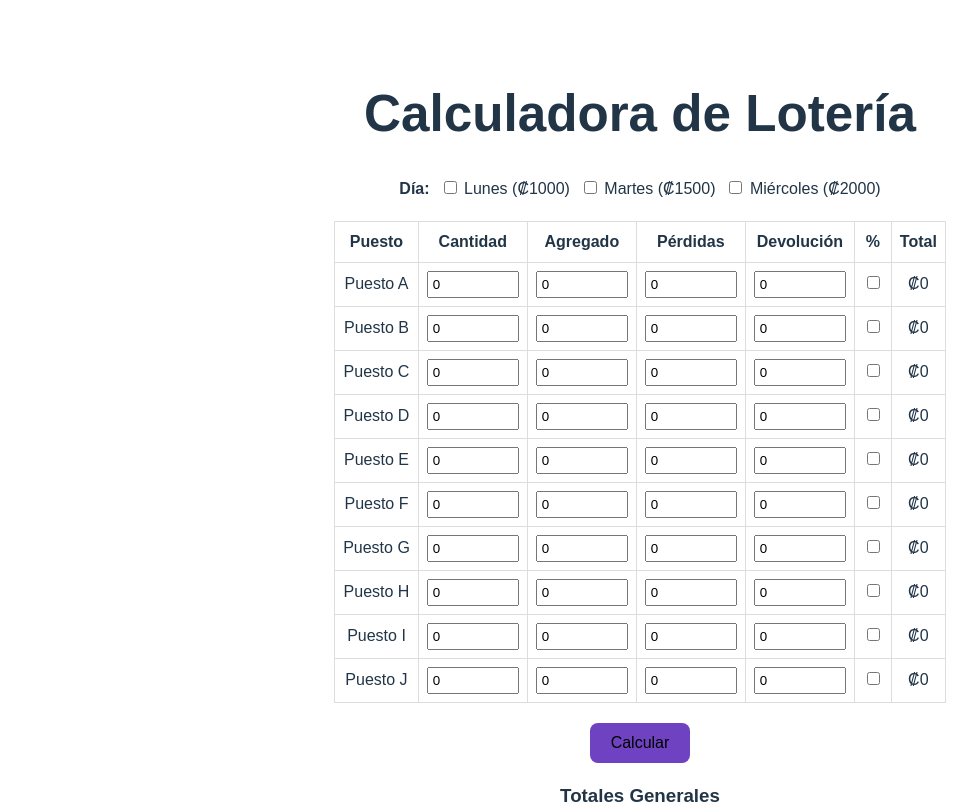
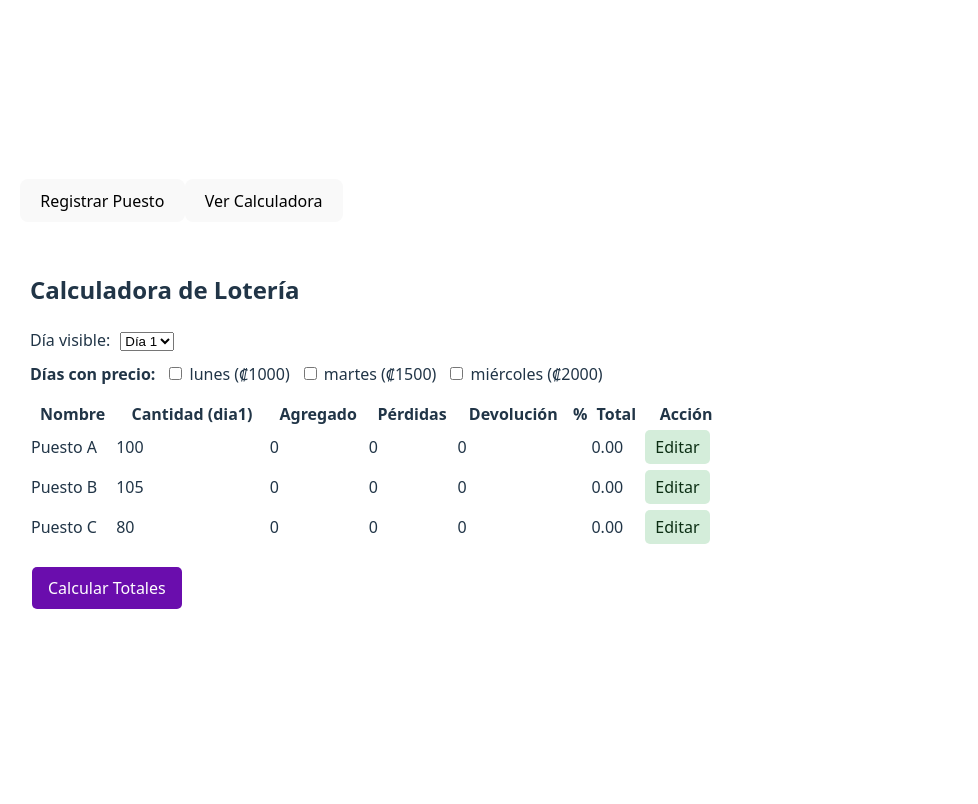
Before and after one commit to chrisbmx20720/loteria, a React (Vite) app: page / in a window 1280 px wide. Shown: the top 804 px of the page, without its empty margins (0-978 px from the left). Built offline with nearby package versions, Linux system fonts and the light colour scheme; data requests are answered from the project's data file.

Commit message:
loteria funcionando

```diff
--- /dev/null
+++ b/db.json
@@ -0,0 +1,46 @@
+{
+  "puestos": [
+    {
+      "id": "a151",
+      "nombre": "Puesto A",
+      "cantidades": {
+        "dia1": 100,
+        "dia2": 90,
+        "dia3": 80
+      },
+      "agregado": 0,
+      "perdidas": 0,
+      "devolucion": 0,
+      "porcentaje": true,
+      "total": 0
+    },
+    {
+      "id": "896f",
+      "nombre": "Puesto B",
+      "cantidades": {
+        "dia1": 105,
+        "dia2": 95,
+        "dia3": 85
+      },
+      "agregado": 0,
+      "perdidas": 0,
+      "devolucion": 0,
+      "porcentaje": false,
+      "total": 0
+    },
+    {
+      "id": "9d09",
+      "nombre": "Puesto C",
+      "cantidades": {
+        "dia1": 80,
+        "dia2": 100,
+        "dia3": 90
+      },
+      "agregado": 0,
+      "perdidas": 0,
+      "devolucion": 0,
+      "porcentaje": true,
+      "total": 0
+    }
+  ]
+}
--- a/src/App.jsx
+++ b/src/App.jsx
@@ -1,23 +1,49 @@
-import { BrowserRouter } from "react-router-dom"
-import AppRouting from './routes/AppRouting'
-import './App.css'
+import React, { useEffect, useState } from 'react';
+import RegistroPuestos from './components/register/RegisterComponent';
+import CalculadoraLoteria from './components/calculadora/Calculadora';
+import { obtenerPuestos, crearPuesto } from './services/PuestoService';
 
+const App = () => {
+  const [puestos, setPuestos] = useState([]);
+  const [vista, setVista] = useState('calcular'); // 'registro' o 'calcular'
 
-function App() {
+  const cargarPuestos = async () => {
+    const datos = await obtenerPuestos();
+    setPuestos(datos);
+  };
+
+  const agregarPuesto = async (nuevo) => {
+    const guardado = await crearPuesto(nuevo);
+    setPuestos((prev) => [...prev, guardado]);
+    setVista('calcular'); // Volver a la vista principal luego de guardar
+  };
+
+  const actualizarPuesto = (puestoEditado) => {
+    setPuestos((prevPuestos) =>
+      prevPuestos.map((puesto) =>
+        puesto.id === puestoEditado.id ? puestoEditado : puesto
+      )
+    );
+  };
+
+  useEffect(() => {
+    cargarPuestos();
+  }, []);
+
   return (
+    <div style={{ padding: '20px' }}>
+      <div style={{ marginBottom: '20px' }}>
+        <button onClick={() => setVista('registro')}>Registrar Puesto</button>
+        <button onClick={() => setVista('calcular')}>Ver Calculadora</button>
+      </div>
 
-      <>
-    <div className="d-flex flex-column min-vh-100">
-      <BrowserRouter>
+      {vista === 'registro' ? (
+        <RegistroPuestos onGuardar={agregarPuesto} />
+      ) : (
+        <CalculadoraLoteria puestos={puestos} actualizarPuesto={actualizarPuesto} />
+      )}
+    </div>
+  );
+};
 
-        <div className="flex-grow-1">
-          <AppRouting />
-        </div>
-
-      </BrowserRouter>
-    </div>
-    </>
-  )
-}
-
-export default App
+export default App;
--- a/src/components/calculadora/Calculadora.jsx
+++ b/src/components/calculadora/Calculadora.jsx
@@ -1,4 +1,5 @@
-import React, { useState } from 'react';
+import React, { useState, useEffect } from 'react';
+
 
 const precios = {
   lunes: 1000,
@@ -6,198 +7,243 @@ const precios = {
   miércoles: 2000,
 };
 
-const puestosIniciales = [
-  'Puesto A',
-  'Puesto B',
-  'Puesto C',
-  'Puesto D',
-  'Puesto E',
-  'Puesto F',
-  'Puesto G',
-  'Puesto H',
-  'Puesto I',
-  'Puesto J',
-];
+const CalculadoraLoteria = ({ puestos, actualizarPuesto }) => {
+  const [datosPuestos, setDatosPuestos] = useState([]);
+  const [diaVisible, setDiaVisible] = useState('dia1');
+  const [diasSeleccionados, setDiasSeleccionados] = useState([]);
+  const [edicionPuesto, setEdicionPuesto] = useState(null);
+  const [totalGeneral, setTotalGeneral] = useState(0);
 
-const CalculadoraLoteria = () => {
-  const [diaSeleccionado, setDiaSeleccionado] = useState('');
-  const [datosPuestos, setDatosPuestos] = useState(
-    puestosIniciales.map((puesto) => ({
-      nombre: puesto,
-      cantidad: 0,
-      agregado: 0,
-      perdidas: 0,
-      devolucion: 0,
-      porcentaje: false,
-      total: 0,
-    }))
+  useEffect(() => {
+    const puestosConTotal = puestos.map((p) => ({
+      ...p,
+      total: p.total || '0.00',
+    }));
+    setDatosPuestos(puestosConTotal);
+  }, [puestos]);
+
+  const manejarSeleccionDiaPrecio = (dia) => {
+    setDiasSeleccionados((prev) =>
+      prev.includes(dia) ? prev.filter((d) => d !== dia) : [...prev, dia]
     );
-
-  const manejarCambioDia = (evento) => {
-    const { value } = evento.target;
-    setDiaSeleccionado((prevDia) => (prevDia === value ? '' : value));
-  };
-
-  const manejarCambioPuesto = (indice, campo, valor) => {
-    const nuevosDatos = [...datosPuestos];
-    if (campo === 'porcentaje') {
-      nuevosDatos[indice][campo] = valor;
-    } else {
-      nuevosDatos[indice][campo] = parseFloat(valor) || 0;
-    }
-    setDatosPuestos(nuevosDatos);
   };
 
   const calcularTotales = () => {
-    if (!diaSeleccionado) {
-      alert('Por favor, selecciona un día.');
+    if (diasSeleccionados.length === 0) {
+      alert('Selecciona al menos un día con precio.');
       return;
     }
 
-    const precioDia = precios[diaSeleccionado];
-    let totalDevolucion = 0;
-    let totalPerdida = 0;
     let totalGeneral = 0;
 
-    const nuevosDatos = datosPuestos.map((puesto) => {
-      const { cantidad, agregado, perdidas, devolucion, porcentaje } = puesto;
+    const nuevosPuestos = datosPuestos.map((puesto) => {
+      const cantidad = Number(puesto.cantidades[diaVisible]) || 0;
+      const agregado = Number(puesto.agregado) || 0;
+      const perdidas = Number(puesto.perdidas) || 0;
+      const tienePorcentaje = puesto.porcentaje;
+
+      let total = 0;
+      diasSeleccionados.forEach((dia) => {
+        const precio = precios[dia];
         const base = cantidad + agregado - perdidas;
-      const totalSinDescuento = base * precioDia;
-      const descuento = porcentaje ? totalSinDescuento * 0.04 : 0;
-      const total = totalSinDescuento - descuento;
+        const subtotal = base * precio;
+        const descuento = tienePorcentaje ? subtotal * 0.04 : 0;
+        total += subtotal - descuento;
+      });
 
-      totalDevolucion += devolucion;
-      totalPerdida += perdidas;
       totalGeneral += total;
 
-      return {
-        ...puesto,
-        total: total.toFixed(2),
-      };
+      return { ...puesto, total: total.toFixed(2) };
     });
 
-    setDatosPuestos(nuevosDatos);
-    setTotales({
-      devolucion: (precioDia*totalDevolucion).toFixed(2),
-      perdida: (precioDia*totalPerdida).toFixed(2),
-      general: totalGeneral.toFixed(2),
-    });
+    setDatosPuestos(nuevosPuestos);
+    setTotalGeneral(totalGeneral.toFixed(2));
   };
 
-  const [totales, setTotales] = useState({
-    devolucion: '0.00',
-    perdida: '0.00',
-    general: '0.00',
-  });
+  const editarPuesto = (puesto) => {
+    setEdicionPuesto({ ...puesto });
+  };
+
+  const guardarEdicion = () => {
+    actualizarPuesto(edicionPuesto);
+    setEdicionPuesto(null);
+  };
+
+  const manejarCambioEdicion = (campo, valor) => {
+    setEdicionPuesto((prev) => ({
+      ...prev,
+      [campo]: valor,
+    }));
+  };
+
+  const estilosBoton = {
+    backgroundColor: '#6a0dad',
+    color: '#fff',
+    border: 'none',
+    borderRadius: '5px',
+    padding: '6px 10px',
+    margin: '2px',
+    cursor: 'pointer',
+  };
+
+  const estilosBoton1 = {
+    backgroundColor: '#d4edda',
+    color: '#0b2e13',
+    border: 'none',
+    borderRadius: '5px',
+    padding: '6px 10px',
+    margin: '2px',
+    cursor: 'pointer',
+  };
+
+  const responsiveStyle = {
+    overflowX: 'auto',
+    maxWidth: '100%',
+  };
 
   return (
-    <div style={{ padding: '20px', fontFamily: 'Arial, sans-serif' }}>
-      <h1>Calculadora de Lotería</h1>
+    <div style={{ padding: '10px' }}>
+      <h2>Calculadora de Lotería</h2>
 
       <div>
-        <strong>Día:</strong>
+        <label>
+          Día visible:
+          <select value={diaVisible} onChange={(e) => setDiaVisible(e.target.value)} style={{ marginLeft: '10px' }}>
+            <option value="dia1">Día 1</option>
+            <option value="dia2">Día 2</option>
+            <option value="dia3">Día 3</option>
+          </select>
+        </label>
+      </div>
+
+      <div style={{ marginTop: '10px', display: 'flex', flexWrap: 'wrap' }}>
+        <strong>Días con precio:</strong>
         {Object.keys(precios).map((dia) => (
           <label key={dia} style={{ marginLeft: '10px' }}>
             <input
               type="checkbox"
               value={dia}
-              checked={diaSeleccionado === dia}
-              onChange={manejarCambioDia}
+              checked={diasSeleccionados.includes(dia)}
+              onChange={() => manejarSeleccionDiaPrecio(dia)}
             />
-            {` ${dia.charAt(0).toUpperCase() + dia.slice(1)} (₡${precios[dia]})`}
+            {` ${dia} (₡${precios[dia]})`}
           </label>
         ))}
       </div>
 
-      <table style={{ borderCollapse: 'collapse', width: '100%', marginTop: '20px' }}>
+      <div style={{ marginTop: '15px', ...responsiveStyle }}>
+        <table style={{ width: '100%', borderCollapse: 'collapse', minWidth: '700px' }}>
           <thead>
             <tr>
-            <th style={estiloCelda}>Puesto</th>
-            <th style={estiloCelda}>Cantidad</th>
-            <th style={estiloCelda}>Agregado</th>
-            <th style={estiloCelda}>Pérdidas</th>
-            <th style={estiloCelda}>Devolución</th>
-            <th style={estiloCelda}>%</th>
-            <th style={estiloCelda}>Total</th>
+              <th>Nombre</th>
+              <th>Cantidad ({diaVisible})</th>
+              <th>Agregado</th>
+              <th>Pérdidas</th>
+              <th>Devolución</th>
+              <th>%</th>
+              <th>Total</th>
+              <th>Acción</th>
             </tr>
           </thead>
           <tbody>
-          {datosPuestos.map((puesto, indice) => (
-            <tr key={indice}>
-              <td style={estiloCelda}>{puesto.nombre}</td>
-              <td style={estiloCelda}>
+            {datosPuestos.map((puesto) => (
+              <tr key={puesto.id}>
+                <td>
+                  {edicionPuesto?.id === puesto.id ? (
                     <input
                       type="text"
-                  value={puesto.cantidad}
-                  onChange={(e) => manejarCambioPuesto(indice, 'cantidad', e.target.value)}
-                  style={estiloInput}
+                      value={edicionPuesto.nombre}
+                      onChange={(e) => manejarCambioEdicion('nombre', e.target.value)}
                     />
+                  ) : (
+                    puesto.nombre
+                  )}
                 </td>
-              <td style={estiloCelda}>
+                <td>
+                  {edicionPuesto?.id === puesto.id ? (
                     <input
-                  type="text"
-                  value={puesto.agregado}
-                  onChange={(e) => manejarCambioPuesto(indice, 'agregado', e.target.value)}
-                  style={estiloInput}
+                      type="number"
+                      value={edicionPuesto.cantidades[diaVisible]}
+                      onChange={(e) =>
+                        manejarCambioEdicion('cantidades', {
+                          ...edicionPuesto.cantidades,
+                          [diaVisible]: e.target.value,
+                        })
+                      }
                     />
+                  ) : (
+                    puesto.cantidades[diaVisible]
+                  )}
                 </td>
-              <td style={estiloCelda}>
+                <td>
+                  {edicionPuesto?.id === puesto.id ? (
                     <input
-                  type="text"
-                  value={puesto.perdidas}
-                  onChange={(e) => manejarCambioPuesto(indice, 'perdidas', e.target.value)}
-                  style={estiloInput}
+                      type="number"
+                      value={edicionPuesto.agregado}
+                      onChange={(e) => manejarCambioEdicion('agregado', e.target.value)}
                     />
+                  ) : (
+                    puesto.agregado
+                  )}
                 </td>
-              <td style={estiloCelda}>
+                <td>
+                  {edicionPuesto?.id === puesto.id ? (
                     <input
-                  type="text"
-                  value={puesto.devolucion}
-                  onChange={(e) => manejarCambioPuesto(indice, 'devolucion', e.target.value)}
-                  style={estiloInput}
+                      type="number"
+                      value={edicionPuesto.perdidas}
+                      onChange={(e) => manejarCambioEdicion('perdidas', e.target.value)}
                     />
+                  ) : (
+                    puesto.perdidas
+                  )}
                 </td>
-              <td style={estiloCelda}>
+                <td>
+                  {edicionPuesto?.id === puesto.id ? (
                     <input
-                  type="checkbox"
-                  checked={puesto.porcentaje}
-                  onChange={(e) => manejarCambioPuesto(indice, 'porcentaje', e.target.checked)}
+                      type="number"
+                      value={edicionPuesto.devolucion}
+                      onChange={(e) => manejarCambioEdicion('devolucion', e.target.value)}
                     />
+                  ) : (
+                    puesto.devolucion
+                  )}
                 </td>
-              <td style={estiloCelda}>₡{puesto.total}</td>
+                <td>
+                  {edicionPuesto?.id === puesto.id ? (
+                    <input
+                      type="number"
+                      value={edicionPuesto.porcentaje}
+                      onChange={(e) => manejarCambioEdicion('porcentaje', e.target.value)}
+                    />
+                  ) : (
+                    puesto.porcentaje
+                  )}
+                </td>
+                <td>{puesto.total}</td>
+                <td>
+                  {edicionPuesto?.id === puesto.id ? (
+                    <button style={estilosBoton1} onClick={guardarEdicion}>Guardar</button>
+                  ) : (
+                    <button style={estilosBoton1} onClick={() => editarPuesto(puesto)}>Editar</button>
+                  )}
+                </td>
               </tr>
             ))}
           </tbody>
         </table>
+      </div>
 
-      <button onClick={calcularTotales} style={estiloBoton}>
-        Calcular
+      <button onClick={calcularTotales} style={{ ...estilosBoton, marginTop: '20px', padding: '10px 16px' }}>
+        Calcular Totales
       </button>
 
-      <h3>Totales Generales</h3>
-      <p>Total Devolución: ₡{totales.devolucion}</p>
-      <p>Total Pérdida: ₡{totales.perdida }</p>
-      <p>Total General: ₡{totales.general}</p>
+      {totalGeneral > 0 && (
+        <div style={{ marginTop: '15px', fontWeight: 'bold', fontSize: '1.2em' }}>
+          Total general: ₡{totalGeneral}
+        </div>
+      )}
     </div>
   );
 };
 
-const estiloCelda = {
-  border: '1px solid #ddd',
-  padding: '8px',
-  textAlign: 'center',
-};
-
-const estiloInput = {
-  width: '80px',
-  padding: '4px',
-};
-
-const estiloBoton = {
-  marginTop: '20px',
-  padding: '10px 20px',
-  fontSize: '16px',
-  backgroundColor:'#6f42c1',
-};
-
 export default CalculadoraLoteria;
--- a/src/components/register/RegisterComponent.jsx
+++ b/src/components/register/RegisterComponent.jsx
@@ -1,103 +1,86 @@
 import React, { useState } from 'react';
-import { Form, Button, Container, Row, Col } from 'react-bootstrap';
-import { addPuesto } from '../../services/PuestoService';
 
-const RegisterPuestoComponent = () => {
-  const [puesto, setPuesto] = useState({
-    cantidad: '',
-    devolucion1: '',
-    devolucion2: '',
-    agregado: '',
-    perdidas: ''
+const RegistroPuestos = ({ onGuardar }) => {
+  const [nuevoPuesto, setNuevoPuesto] = useState({
+    nombre: '',
+    cantidades: { dia1: 0, dia2: 0, dia3: 0 },
+    agregado: 0,
+    perdidas: 0,
+    devolucion: 0,
+    porcentaje: false,
   });
 
-  const handleChange = (e) => {
-    const { name, value } = e.target;
-    setPuesto({ ...puesto, [name]: value });
-  };
-
-  const handleSubmit = async (e) => {
-    e.preventDefault();
-    try {
-      await addPuesto(puesto);
-      alert('¡Puesto registrado exitosamente!');
-      setPuesto({
-        cantidad: '',
-        devolucion1: '',
-        devolucion2: '',
-        agregado: '',
-        perdidas: ''
-      });
-    } catch (error) {
-      console.error('Error al registrar el puesto:', error);
-      alert('Hubo un error al registrar el puesto.');
+  const manejarCambio = (campo, valor, subcampo = null) => {
+    if (subcampo) {
+      setNuevoPuesto(prev => ({
+        ...prev,
+        [campo]: {
+          ...prev[campo],
+          [subcampo]: parseFloat(valor) || 0,
+        },
+      }));
+    } else if (campo === 'porcentaje') {
+      setNuevoPuesto(prev => ({ ...prev, porcentaje: valor }));
+    } else {
+      setNuevoPuesto(prev => ({ ...prev, [campo]: parseFloat(valor) || 0 }));
     }
   };
 
+  const guardarPuesto = () => {
+    if (!nuevoPuesto.nombre.trim()) {
+      alert('El nombre del puesto es obligatorio');
+      return;
+    }
+    onGuardar({ ...nuevoPuesto, total: 0 });
+    // Reiniciar formulario
+    setNuevoPuesto({
+      nombre: '',
+      cantidades: { dia1: 0, dia2: 0, dia3: 0 },
+      agregado: 0,
+      perdidas: 0,
+      devolucion: 0,
+      porcentaje: false,
+    });
+  };
+
   return (
-    <Container className="d-flex justify-content-center align-items-center min-vh-100">
-      <Row className="w-100">
-        <Col md={8} lg={6} className="mx-auto">
-          <Form onSubmit={handleSubmit} className="p-4 border rounded shadow-sm bg-light">
-            <h2 className="text-center mb-4">Registrar Puesto</h2>
-            <Form.Group controlId="formCantidad" className="mb-3">
-              <Form.Label>Cantidad</Form.Label>
-              <Form.Control
-                type="number"
-                name="cantidad"
-                value={puesto.cantidad}
-                onChange={handleChange}
-                required
-              />
-            </Form.Group>
-            <Form.Group controlId="formDevolucion1" className="mb-3">
-              <Form.Label>Devolución 1</Form.Label>
-              <Form.Control
-                type="number"
-                name="devolucion1"
-                value={puesto.devolucion1}
-                onChange={handleChange}
-                required
-              />
-            </Form.Group>
-            <Form.Group controlId="formDevolucion2" className="mb-3">
-              <Form.Label>Devolución 2</Form.Label>
-              <Form.Control
-                type="number"
-                name="devolucion2"
-                value={puesto.devolucion2}
-                onChange={handleChange}
-                required
-              />
-            </Form.Group>
-            <Form.Group controlId="formAgregado" className="mb-3">
-              <Form.Label>Agregado</Form.Label>
-              <Form.Control
-                type="number"
-                name="agregado"
-                value={puesto.agregado}
-                onChange={handleChange}
-                required
-              />
-            </Form.Group>
-            <Form.Group controlId="formPerdidas" className="mb-3">
-              <Form.Label>Pérdidas</Form.Label>
-              <Form.Control
-                type="number"
-                name="perdidas"
-                value={puesto.perdidas}
-                onChange={handleChange}
-                required
-              />
-            </Form.Group>
-            <Button variant="primary" type="submit" className="w-100 mt-3">
-              Registrar Puesto
-            </Button>
-          </Form>
-        </Col>
-      </Row>
-    </Container>
+    <div style={{ marginBottom: '20px' }}>
+      <h2>Registrar Puesto</h2>
+      <div>
+        <label>Nombre del puesto: </label>
+        <input type="text" value={nuevoPuesto.nombre} onChange={e => setNuevoPuesto({ ...nuevoPuesto, nombre: e.target.value })} />
+      </div>
+      <div>
+        <label>Cantidad Día 1: </label>
+        <input type="number" value={nuevoPuesto.cantidades.dia1} onChange={e => manejarCambio('cantidades', e.target.value, 'dia1')} />
+      </div>
+      <div>
+        <label>Cantidad Día 2: </label>
+        <input type="number" value={nuevoPuesto.cantidades.dia2} onChange={e => manejarCambio('cantidades', e.target.value, 'dia2')} />
+      </div>
+      <div>
+        <label>Cantidad Día 3: </label>
+        <input type="number" value={nuevoPuesto.cantidades.dia3} onChange={e => manejarCambio('cantidades', e.target.value, 'dia3')} />
+      </div>
+      <div>
+        <label>Agregado: </label>
+        <input type="number" value={nuevoPuesto.agregado} onChange={e => manejarCambio('agregado', e.target.value)} />
+      </div>
+      <div>
+        <label>Pérdidas: </label>
+        <input type="number" value={nuevoPuesto.perdidas} onChange={e => manejarCambio('perdidas', e.target.value)} />
+      </div>
+      <div>
+        <label>Devolución: </label>
+        <input type="number" value={nuevoPuesto.devolucion} onChange={e => manejarCambio('devolucion', e.target.value)} />
+      </div>
+      <div>
+        <label>% Descuento: </label>
+        <input type="checkbox" checked={nuevoPuesto.porcentaje} onChange={e => manejarCambio('porcentaje', e.target.checked)} />
+      </div>
+      <button onClick={guardarPuesto}>Guardar Puesto</button>
+    </div>
   );
 };
 
-export default RegisterPuestoComponent;
+export default RegistroPuestos;
--- a/src/pages/Register.jsx
+++ b/src/pages/Register.jsx
@@ -5,7 +5,6 @@ import CalculadoraLoteria from '../components/calculadora/Calculadora'
 export default function Register() {
   return (
     <div>
-
       <CalculadoraLoteria/>
     </div>
   )
--- a/src/services/PuestoService.js
+++ b/src/services/PuestoService.js
@@ -1,4 +1,4 @@
-import { ApiUrl } from '../config/config';
+/*import { ApiUrl } from '../config/config';
 
 const apiUrl = `${ApiUrl}/puestos`;
 
@@ -107,3 +107,34 @@ export const deletePuesto = async (id) => {
     throw error;
   }
 };
+*/
+
+// src/services/puestosService.js
+const API_URL = 'http://localhost:3001/puestos';
+
+export const obtenerPuestos = async () => {
+  const res = await fetch(API_URL);
+  return res.json();
+};
+
+export const crearPuesto = async (nuevoPuesto) => {
+  const res = await fetch(API_URL, {
+    method: 'POST',
+    headers: { 'Content-Type': 'application/json' },
+    body: JSON.stringify(nuevoPuesto),
+  });
+  return res.json();
+};
+
+
+export const editarPuesto = (puestoId, puestoActualizado) => {
+  return fetch(`http://localhost:3001/puestos/${puestoId}`, {
+    method: 'PUT',
+    body: JSON.stringify(puestoActualizado),
+    headers: {
+      'Content-Type': 'application/json',
+    },
+  })
+    .then(response => response.json())
+    .catch(err => console.error('Error al editar el puesto:', err));
+};
```
Also changed, not shown: src/components/calculadora/CalculadoraLoteria.css (+24 -1 lines). Lines whose indentation alone changed are shown as unchanged.
